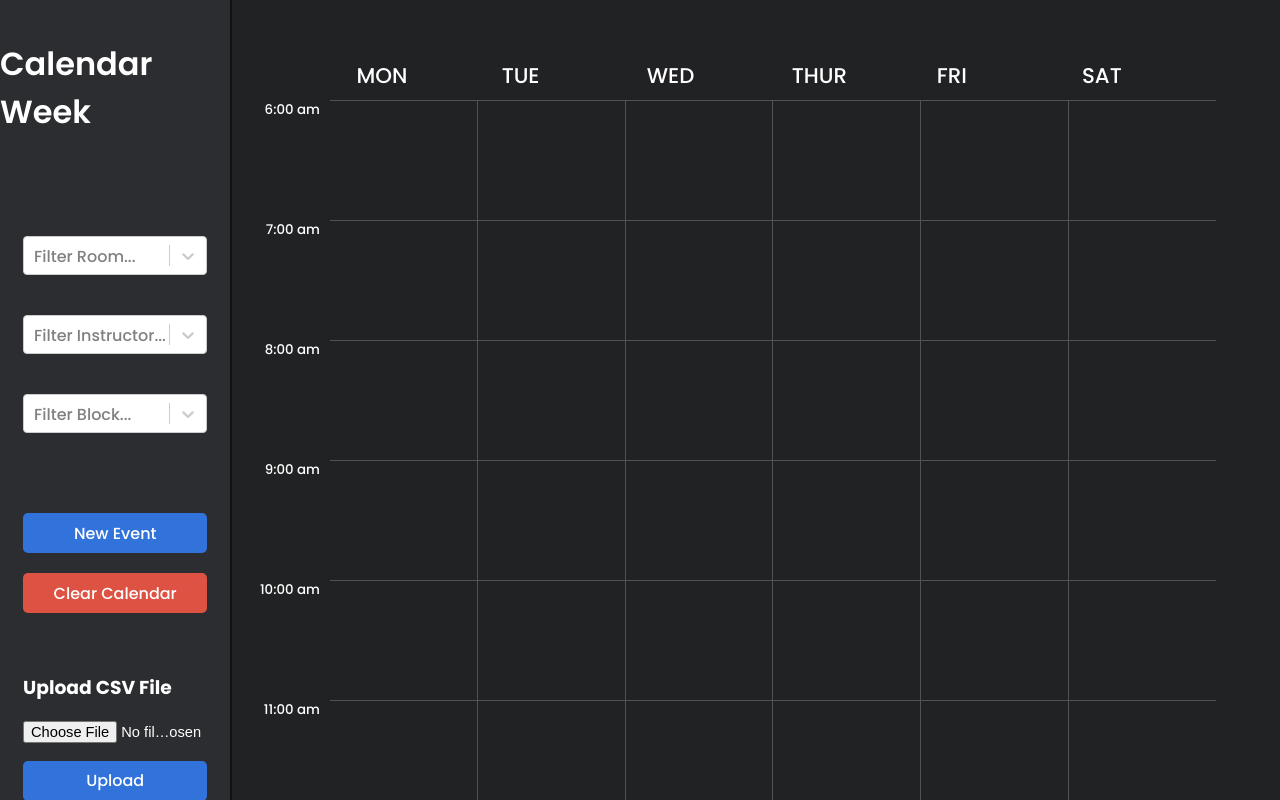
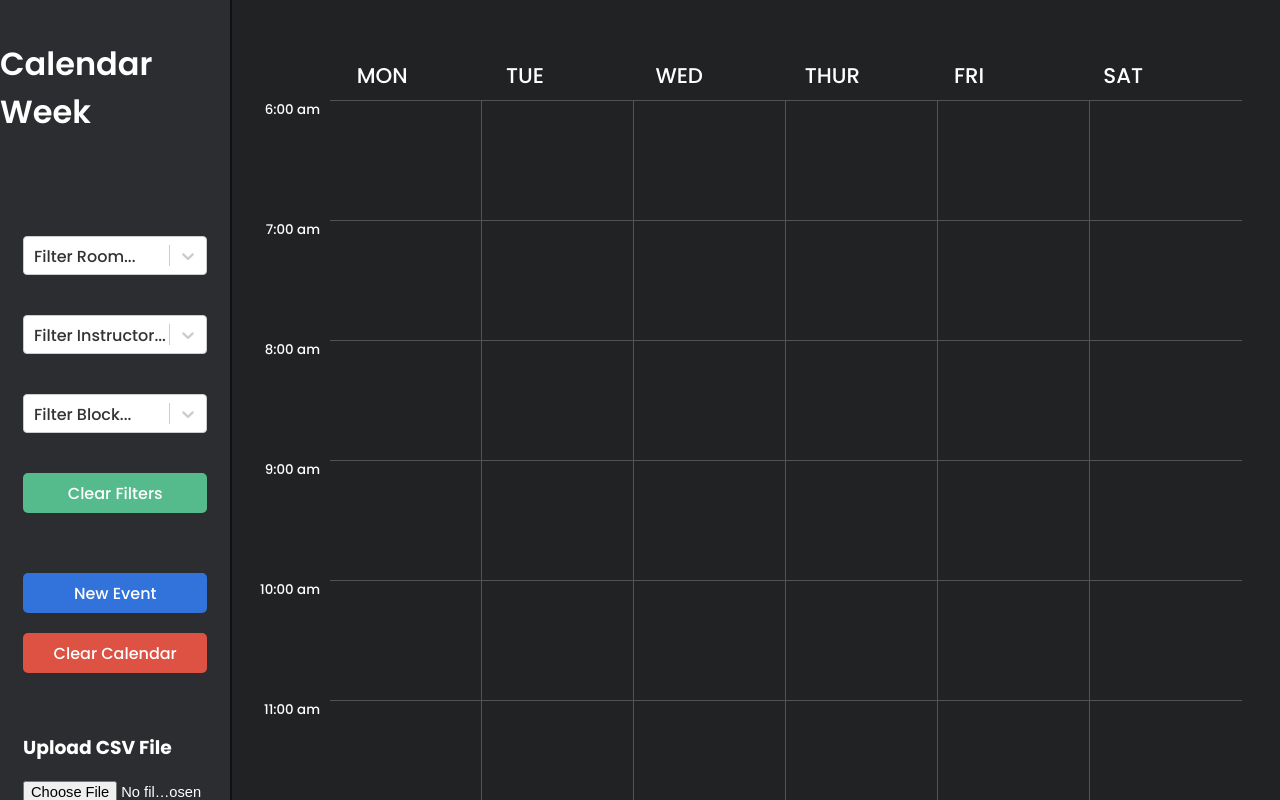
Before and after one commit to yipufe/WeekCalendar, a React (Create React App) app: page / in a window 1280 px wide. Shown: the top 800 px of the page. Built offline with nearby package versions, Linux system fonts and the light colour scheme.

Commit message:
Added filtering options

```diff
--- a/src/App.js
+++ b/src/App.js
@@ -11,22 +11,8 @@ function App() {
   const [instructor, setInstructor] = useState([]);
   const [room, setRoom] = useState([]);
 
-  const handleBlockChange = selectedOption => {
-    setBlock({ selectedOption });
-    console.log(`Option selected:`, selectedOption);
-  };
-  const handleInstructorChange = selectedOption => {
-    setInstructor({ selectedOption });
-    console.log(`Option selected:`, selectedOption);
-  };
-  const handleRoomChange = selectedOption => {
-    setRoom({ selectedOption });
-    console.log(`Option selected:`, selectedOption);
-  };
-
   const handleChange = e => {
     const file = e.target.files[0]; // accesing file
-    // console.log(file);
     setFile(file); // storing file
   };
 
@@ -51,36 +37,103 @@ function App() {
         console.log(resData);
         setInitialData(resData);
         setDisplayData(resData);
-        const roomArray = resData.map(item => {
+        const roomArray = [];
+        const instructorArray = [];
+        const blockArray = [];
+        for (let item of resData) {
+          if (roomArray.length <= 0) {
+            roomArray.push(item['Building and Room']);
+          }
+          if (!roomArray.includes(item['Building and Room'])) {
+            roomArray.push(item['Building and Room']);
+          }
+          if (instructorArray.length <= 0) {
+            instructorArray.push(item.Instructor);
+          }
+          if (!instructorArray.includes(item.Instructor)) {
+            instructorArray.push(item.Instructor);
+          }
+          if (blockArray.length <= 0) {
+            blockArray.push(item['Part of Term']);
+          }
+          if (!blockArray.includes(item['Part of Term'])) {
+            blockArray.push(item['Part of Term']);
+          }
+        }
+        const roomOptions = roomArray.sort().map(item => {
           return {
-            value: item['Building and Room'],
-            label: item['Building and Room']
+            value: item,
+            label: item
           };
         });
-        const instructorArray = resData.map(item => {
+        const instructorOptions = instructorArray.sort().map(item => {
           return {
-            value: item.Instructor,
-            label: item.Instructor
+            value: item,
+            label: item
           };
         });
-        const blockArray = resData.map(item => {
+        const blockOptions = blockArray.sort().map(item => {
           return {
-            value: item['Part of Term'],
-            label: item['Part of Term']
+            value: item,
+            label: item
           };
         });
-        setRoom(roomArray);
-        setInstructor(instructorArray);
-        setBlock(blockArray);
+        setRoom(roomOptions);
+        setInstructor(instructorOptions);
+        setBlock(blockOptions);
       })
       .catch(err => console.log(err));
   };
 
+  const handleBlockChange = selectedOption => {
+    console.log(`Option selected:`, selectedOption);
+    const blockFilteredData = initialData.filter(
+      item => item['Part of Term'] === selectedOption.value
+    );
+    setDisplayData(blockFilteredData);
+  };
+  const handleInstructorChange = selectedOption => {
+    console.log(`Option selected:`, selectedOption);
+    const instructorFilteredData = initialData.filter(
+      item => item.Instructor === selectedOption.value
+    );
+    setDisplayData(instructorFilteredData);
+  };
+  const handleRoomChange = selectedOption => {
+    console.log(`Option selected:`, selectedOption);
+    const roomFilteredData = initialData.filter(
+      item => item['Building and Room'] === selectedOption.value
+    );
+    setDisplayData(roomFilteredData);
+  };
+
+  const clearRoomValue = () => null;
+  const clearInstructorValue = () => null;
+  const clearBlockValue = () => null;
+
+  const clearFilters = () => {
+    setDisplayData(initialData);
+  };
+
   console.log(initialData);
+  console.log(block, instructor, room);
 
   return (
     <div className="App">
-      <Sidebar fileHandler={csvFileHandler} handleChange={handleChange} />
+      <Sidebar
+        fileHandler={csvFileHandler}
+        handleChange={handleChange}
+        block={block}
+        instructor={instructor}
+        room={room}
+        handleBlockChange={handleBlockChange}
+        handleInstructorChange={handleInstructorChange}
+        handleRoomChange={handleRoomChange}
+        clearFilters={clearFilters}
+        clearRoomValue={clearRoomValue}
+        clearInstructorValue={clearInstructorValue}
+        clearBlockValue={clearBlockValue}
+      />
       <Calendar
         initialData={initialData}
         setInitialData={setInitialData}
--- a/src/Components/Calendar/calendar.scss
+++ b/src/Components/Calendar/calendar.scss
@@ -1,7 +1,7 @@
 @import '../../variables';
 
 .calendar-wrap {
-  width: 75%;
+  width: 77%;
   display: flex;
   flex-direction: column;
   position: relative;
--- a/src/Components/Sidebar/Sidebar.js
+++ b/src/Components/Sidebar/Sidebar.js
@@ -1,70 +1,33 @@
 import React, { useState } from 'react';
 import './sidebar.scss';
 import Select from 'react-select';
-import testData from '../../testCalData';
-
-const blockOptions = [
-  { value: 'full', label: 'Full Semester' },
-  { value: 'first', label: '1st Block' },
-  { value: 'second', label: '2nd Block' }
-];
-
-const instructorOptions = testData.map(item => {
-  return {
-    value: item.Instructor.split(',')[0],
-    label: item.Instructor.split(' (')[0]
-  };
-});
-
-const roomOptions = testData.map(room => {
-  return {
-    value: room['Building and Room'],
-    label: room['Building and Room']
-  };
-});
 
 function Sidebar(props) {
-  const [block, setBlock] = useState();
-  const [instructor, setInstructor] = useState();
-  const [room, setRoom] = useState();
-
-  const handleBlockChange = selectedOption => {
-    setBlock({ selectedOption });
-    console.log(`Option selected:`, selectedOption);
-  };
-  const handleInstructorChange = selectedOption => {
-    setInstructor({ selectedOption });
-    console.log(`Option selected:`, selectedOption);
-  };
-  const handleRoomChange = selectedOption => {
-    setRoom({ selectedOption });
-    console.log(`Option selected:`, selectedOption);
-  };
-
-  console.log(block, instructor, room);
-
   return (
     <div className="sidebar">
       <h1 style={{ color: 'white', fontWeight: '600' }}>Calendar Week</h1>
       <div className="selects">
         <Select
-          placeholder="Filter Room..."
           className="select"
-          options={roomOptions}
-          onChange={handleRoomChange}
+          defaultValue={{ label: 'Filter Room...', value: 0 }}
+          options={props.room}
+          onChange={props.handleRoomChange}
         />
         <Select
-          placeholder="Filter Instructor..."
           className="select"
-          options={instructorOptions}
-          onChange={handleInstructorChange}
+          defaultValue={{ label: 'Filter Instructor...', value: 0 }}
+          options={props.instructor}
+          onChange={props.handleInstructorChange}
         />
         <Select
-          placeholder="Filter Block..."
           className="select"
-          options={blockOptions}
-          onChange={handleBlockChange}
+          defaultValue={{ label: 'Filter Block...', value: 0 }}
+          options={props.block}
+          onChange={props.handleBlockChange}
         />
+        <button onClick={props.clearFilters} className="clear-filters-btn">
+          Clear Filters
+        </button>
       </div>
       <div className="btns">
         <button className="new-event-btn">New Event</button>
--- a/src/Components/Sidebar/sidebar.scss
+++ b/src/Components/Sidebar/sidebar.scss
@@ -29,6 +29,9 @@ h1 {
   width: 100%;
   margin-bottom: 40px;
   font-family: $font;
+}
+.clear-filters-btn {
+  background: $green;
 }
 .btns {
   width: 80%;
```
